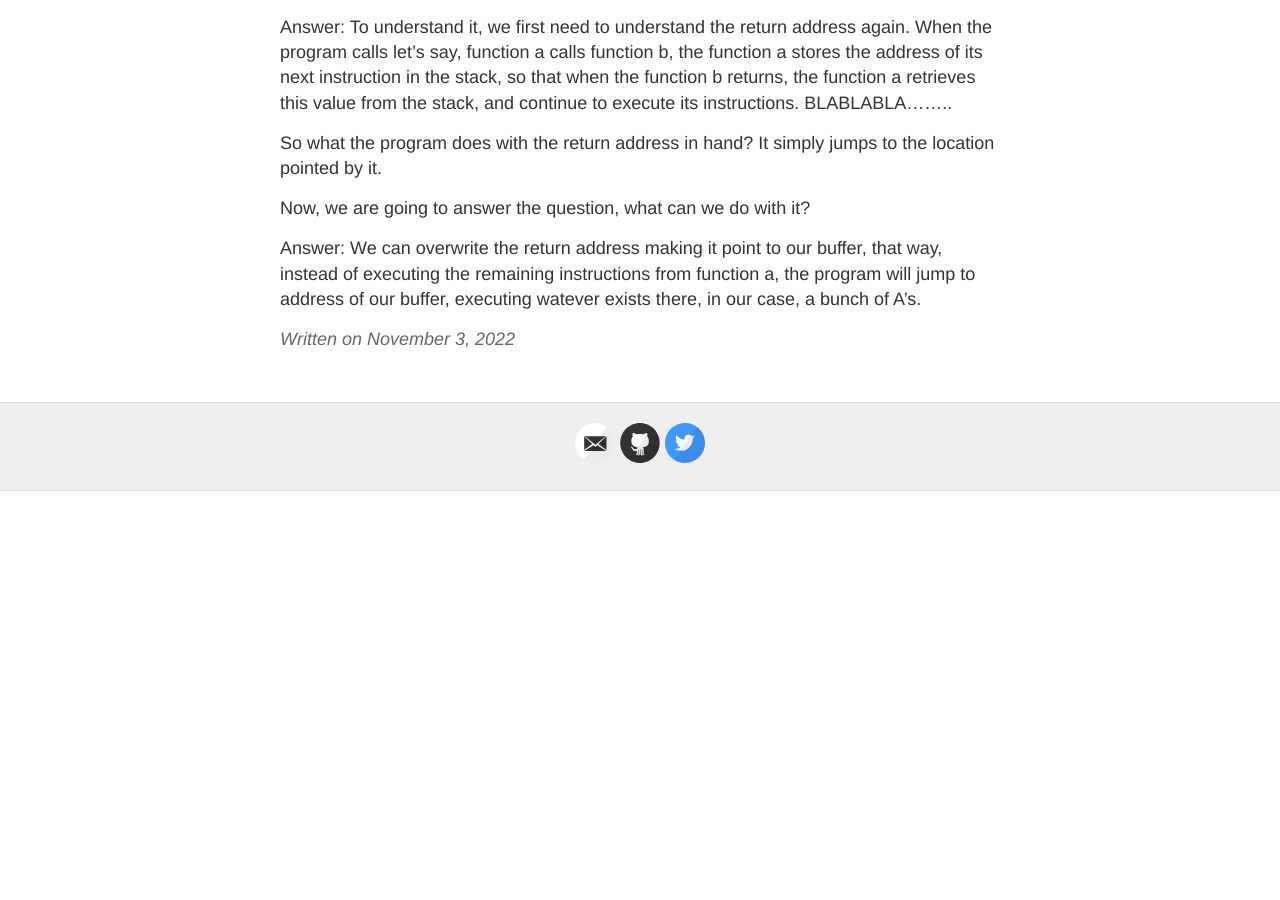
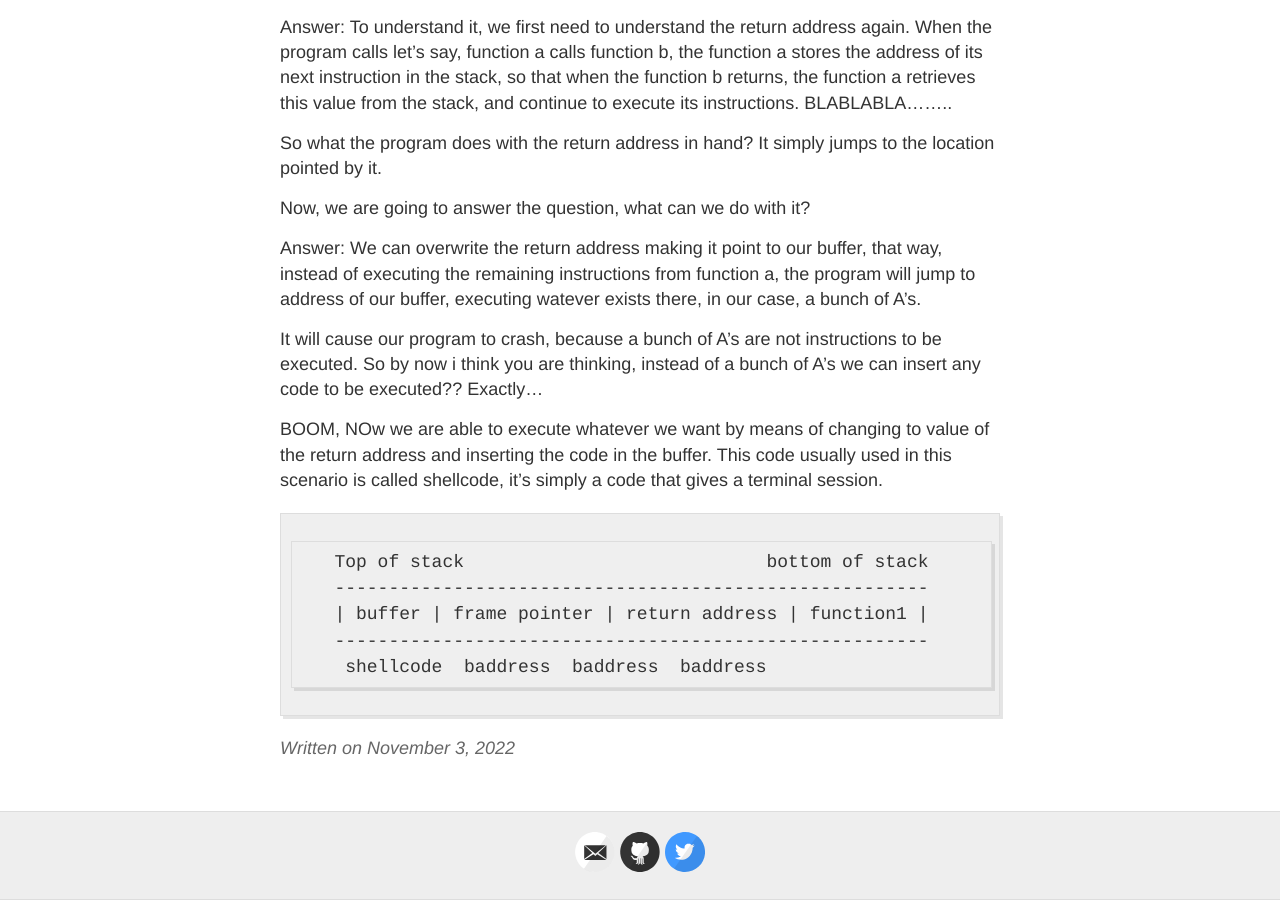
Before and after one commit to Feliprogrammer/feliprogrammer.github.io, a Jekyll site: the page built from _posts/2022-11-03-simple-stack-overflows-in-linux-x86.md, in a window 1280 px wide and 900 px high, scrolled down 3778 px. Built offline with Jekyll 4.4.1, drawn with Linux system fonts in a browser that asks for light colours; our own code applies the rules of GitHub Pages for plain Markdown files; before the commit the page ends 4269 px from its top, so only the background shows below that.

Commit message:
Personal Blog

````diff
--- a/_posts/2022-11-03-simple-stack-overflows-in-linux-x86.md
+++ b/_posts/2022-11-03-simple-stack-overflows-in-linux-x86.md
@@ -171,3 +171,21 @@ do with it?
 to our buffer, that way, instead of executing the remaining instructions
 from function a, the program will jump to address of our buffer,
 executing watever exists there, in our case, a bunch of A's.
+
+  It will cause our program to crash, because a bunch of A's
+are not instructions to be executed. So by now i think you
+are thinking, instead of a bunch of A's we can insert any code
+to be executed?? Exactly...
+
+  BOOM, NOw we are able to execute whatever we want by means of
+changing to value of the return address and inserting the code
+in the buffer. This code usually used in this scenario is called
+shellcode, it's simply a code that gives a terminal session.
+
+```
+   Top of stack                            bottom of stack
+   -------------------------------------------------------
+   | buffer | frame pointer | return address | function1 |
+   -------------------------------------------------------
+    shellcode  baddress  baddress  baddress
+```
````
